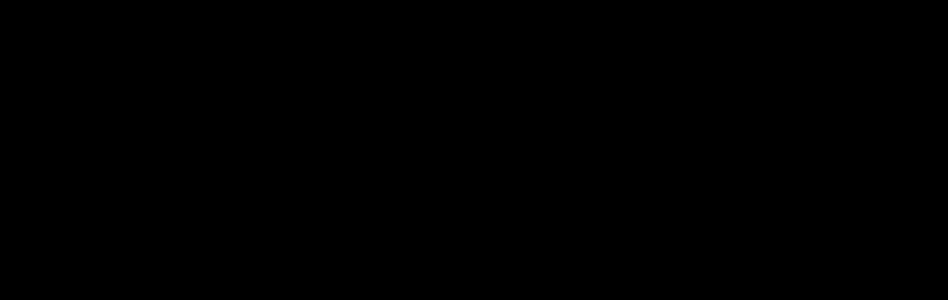
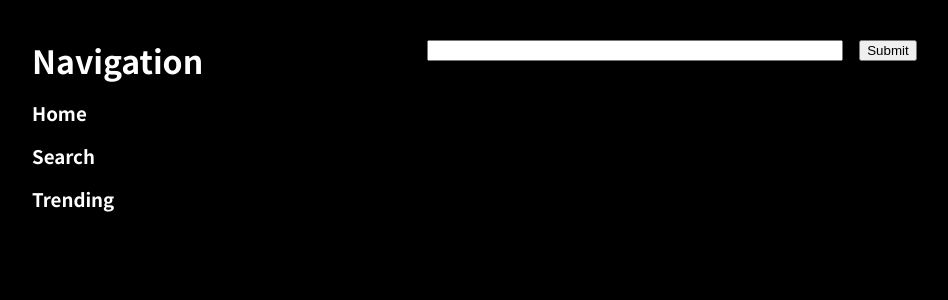
Before and after one commit to AryanAmin/SafeSphere, a React (Create React App) app: page /trending in a window 1280 px wide. Before the commit this address had no page. Shown: the top 300 px of the page, without its empty margins (5-953 px from the left). Built offline with nearby package versions, Linux system fonts and the light colour scheme.

Commit message:
feature (trending page) initial setup pf trending page

```diff
--- a/src/App.js
+++ b/src/App.js
@@ -7,6 +7,7 @@
 import PostDetails from "./components/postDetails/postDetails";
 import "./backend/firebase";
 import Profilepage from "./components/profilepage/profilepage";
+import Trending from "./components/trending/trending";
 
 function App() {
   return (
@@ -34,6 +35,7 @@
             }
           />
           <Route path="/" element={<Login />} />
+          <Route path="/trending" element={<Trending />} />
           <Route path="/profile" element={
           <Profilepage userId={'0x7d1afa7b718fb893db30a3abc0cfc608aacfebb0'}/>} />
         </Routes>
--- /dev/null
+++ b/src/components/trending/trending.css
@@ -0,0 +1,28 @@
+.wrapper-trending {
+    display: grid;
+    gap: 10px;
+    grid-template-rows: 10vh minmax(89vh, auto);
+    grid-template-columns: 30% auto;
+    grid-template-areas:
+      "nav-bar search-bar"
+      "nav-bar trending-body";
+    margin: 1rem 1rem;
+}
+.nav-bar{
+    grid-area: nav-bar;
+}
+.search-bar-div{
+    margin: 1rem;
+    grid-area: search-bar;
+    display: inline-block;
+}
+.search-bar{
+    width: 50%;
+    height: 50%;
+    margin: 0.5rem 1rem;
+}
+.trending-body{
+    margin: 1rem;
+    grid-area: trending-body;
+    display: inline-block;
+}
--- /dev/null
+++ b/src/components/trending/trending.js
@@ -0,0 +1,33 @@
+import Navigation from "../navigation/Navigation";
+import { useNavigate } from "react-router";
+import './trending.css';
+
+export default function Trending(){
+    const history = useNavigate();
+    const CollectionStat = [{
+          "dappName": "blur",
+          "tokenAddress": "0x23581767a106ae21c074b2276d25e5c3e136a68b",
+          "totalSaleVolumeInUSDC": 18153.19741397,
+          "lastTransactionBlockTimestamp": "2023-06-24T05:30:11Z"
+    }];
+    const onSubmitHandler = (e) => {
+        e.preventDefault();
+        history(`/profile/${e.target.fname.value}`);
+    }
+    return (
+        <div class="wrapper-trending">
+        <div class="nav-bar">
+            <Navigation />
+        </div>
+        <div class="search-bar-div">
+            <form onSubmit={onSubmitHandler}>
+                <input class="search-bar"type="text" id="fname" name="fname" />
+                <input type="submit" value="Submit" />
+            </form>
+        </div>
+        <div class="trending-body">
+
+        </div>
+        </div>
+    );
+}
```
